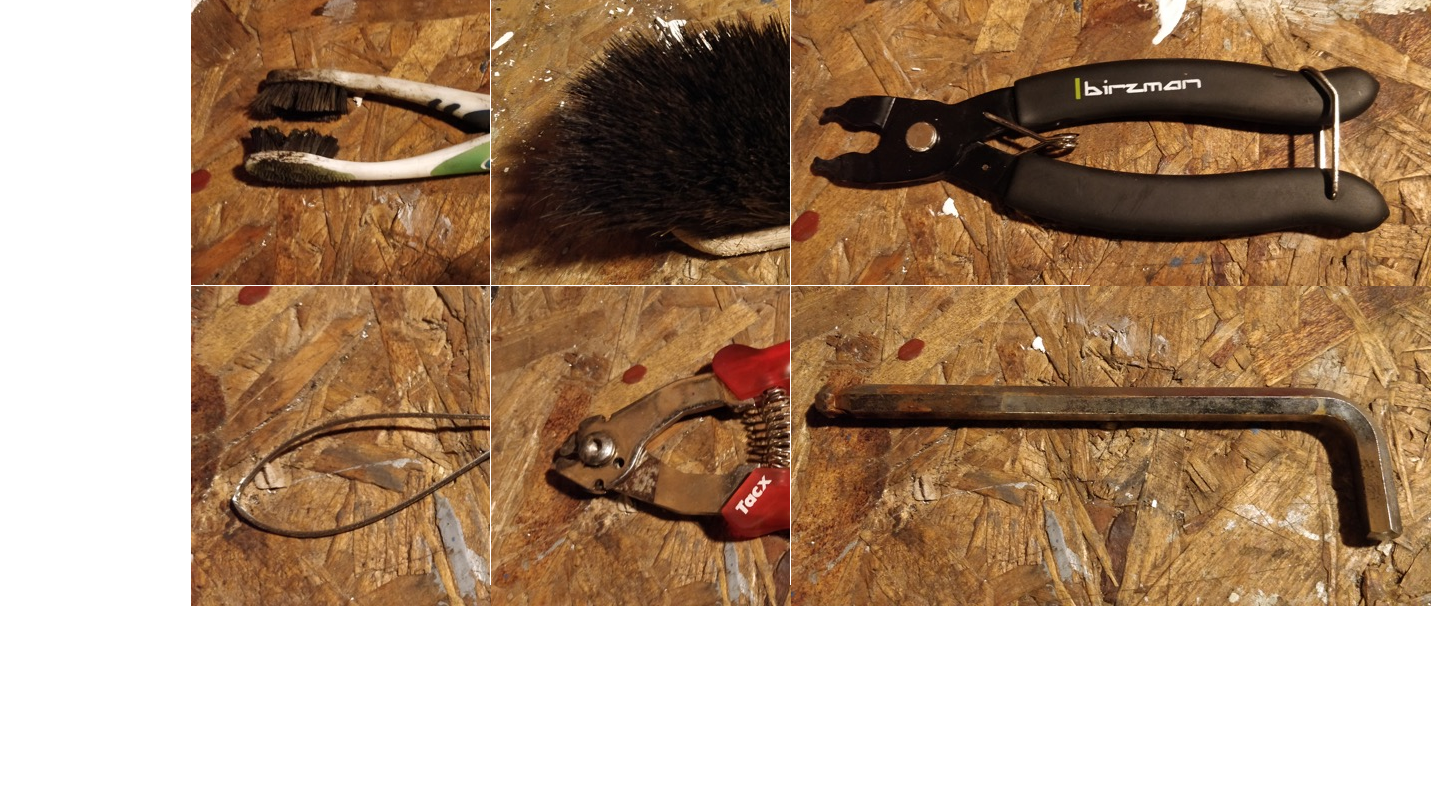
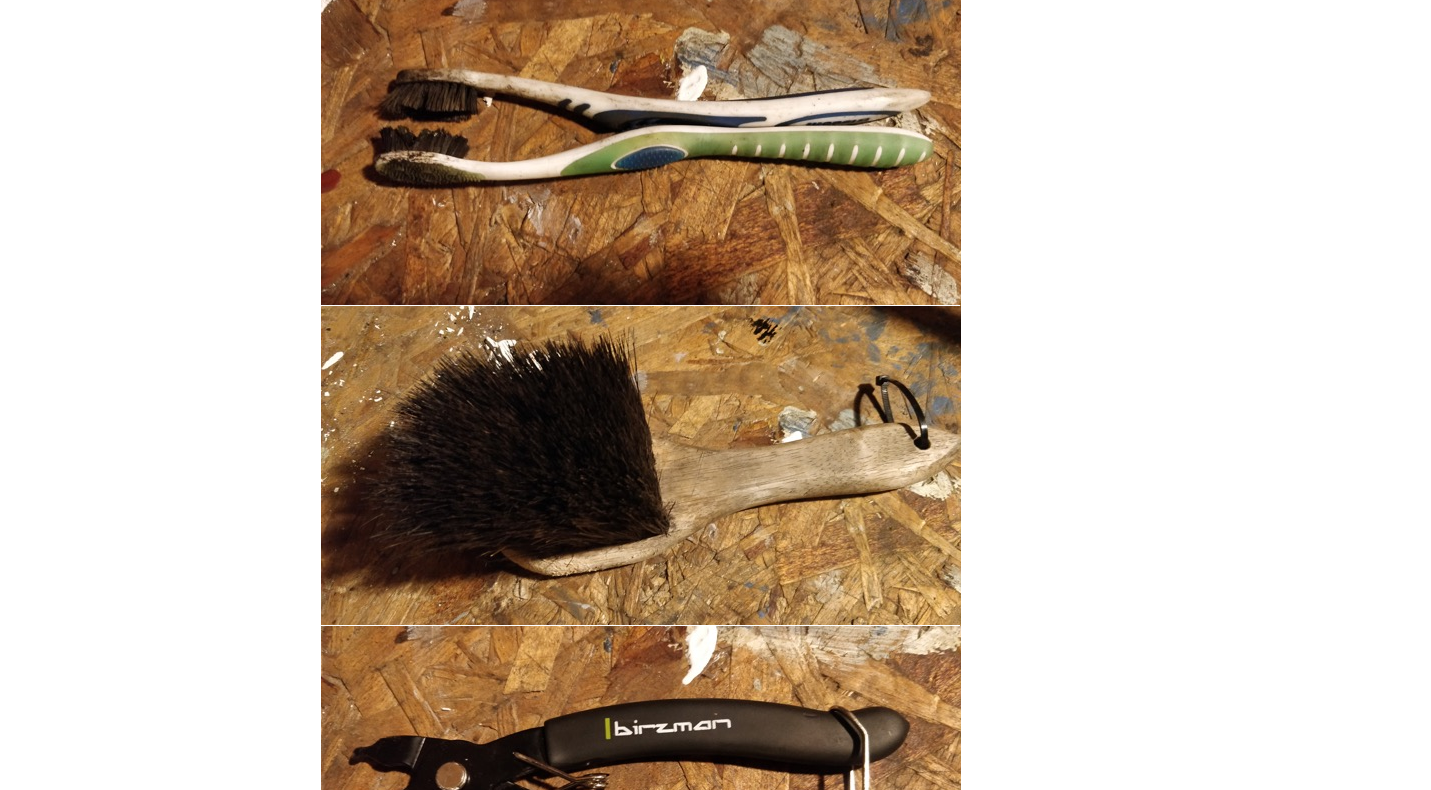
Before and after one commit to podstu/bike-tools, a plain HTML site: page docs/index.html in a window 1280 px wide. Shown: the part 52-842 px from the top of the page, 1431 px wide, since content can reach past the window. Before the commit the page ends 800 px from the top, so only its background shows below. Drawn offline with Linux system fonts and the light colour scheme.

Commit message:
image size

```diff
--- a/docs/styles.css
+++ b/docs/styles.css
@@ -25,8 +25,8 @@
 
 .photo-grid-item {
     border: 1px solid #fff;
-    width: 300px;
-    height: 300px;
+    width: 640px;
+    height: 320px;
 }
 
 .first-item {
```
